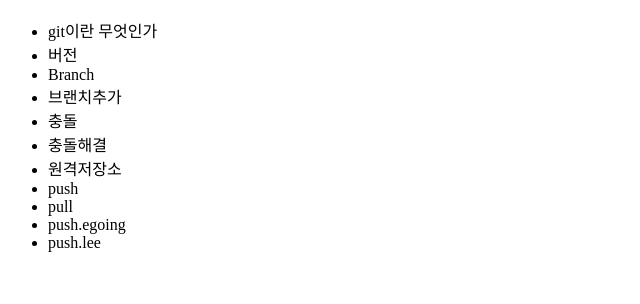
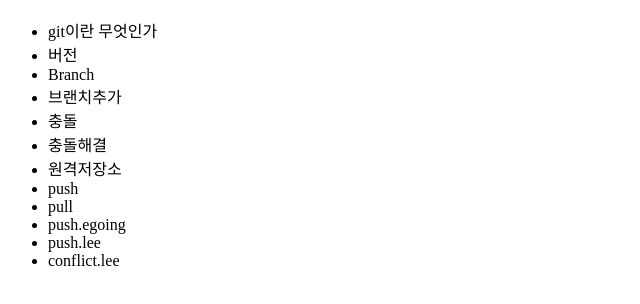
Before and after one commit to puckmind/opentutorials_git_puckmind, a plain HTML site: page index.html in a window 1280 px wide. Shown: the part 48-352 px from the top of the page, without its empty margins (0-640 px from the left). Drawn offline with Linux system fonts and the light colour scheme.

Commit message:
conflict.lee 추가

```diff
--- a/index.html
+++ b/index.html
@@ -19,6 +19,7 @@
       <li>pull</li>
       <li>push.egoing</li>
       <li>push.lee</li>
+      <li>conflict.lee</li>
     </ul>
   </body>
 </html>
```
